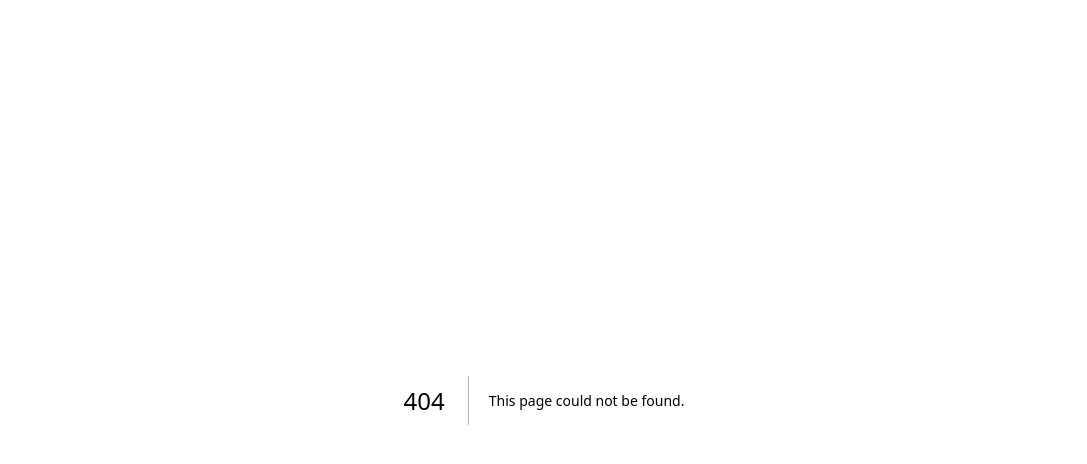
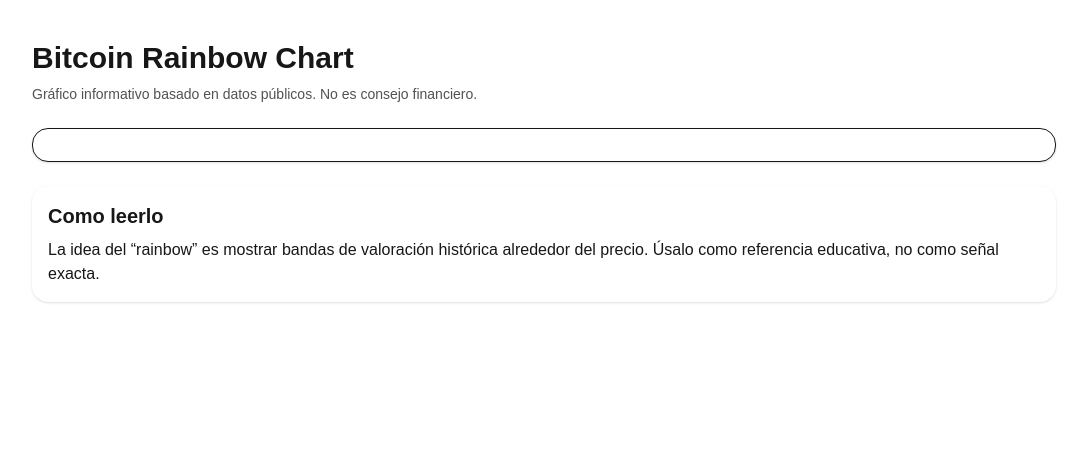
Before and after one commit to EmirMaya/BitcoinCharts, a Next.js app: page /rainbow in a window 1280 px wide. Before the commit this address had no page. Shown: the top 464 px of the page, without its empty margins (96-1183 px from the left). Built offline with nearby package versions, Linux system fonts and the light colour scheme.

Commit message:
Rainbow chart page

```diff
--- /dev/null
+++ b/app/rainbow/page.tsx
@@ -0,0 +1,32 @@
+// import RainbowChart from './rainbow-chart';
+
+export const metadata = {
+  title: "Bitcoin Rainbow Chart",
+  description: "Visualizacion del Bitcoin Chart (Informativo)",
+};
+
+export default function RainbowPage() {
+  return (
+    <main className="min-h-screen px-4 py-10">
+      <div className="mx-auto max-w-5xl space-y-6">
+        <header className="space-y-2">
+          <h1 className="text-3xl font-bold">Bitcoin Rainbow Chart</h1>
+          <p className="text-sm text-neutral-600">
+            Gráfico informativo basado en datos públicos. No es consejo
+            financiero.
+          </p>
+        </header>
+        <div className="rounded-2xl border bg-white p-4 shadow-sm">
+          {/* <RainbowChart /> */}
+        </div>
+        <section className="rounded-2xl bordeer bg-white p-4 shadow-sm space-y-2">
+          <h2 className="text-xl font-semibold">Como leerlo</h2>
+          <p className="">
+              La idea del “rainbow” es mostrar bandas de valoración histórica alrededor del
+            precio. Úsalo como referencia educativa, no como señal exacta.
+          </p>
+        </section>
+      </div>
+    </main>
+  );
+}
--- a/package.json
+++ b/package.json
@@ -11,7 +11,8 @@
   "dependencies": {
     "next": "16.1.1",
     "react": "19.2.3",
-    "react-dom": "19.2.3"
+    "react-dom": "19.2.3",
+    "recharts": "^3.7.0"
   },
   "devDependencies": {
     "@tailwindcss/postcss": "^4",
```
Also changed, not shown: 1 other file (tests, documents, lock files or other folders).
